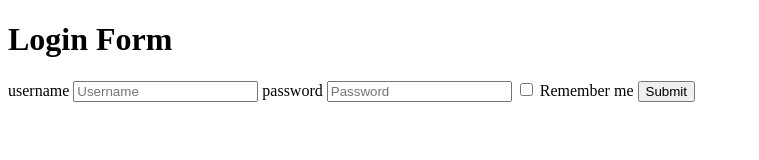
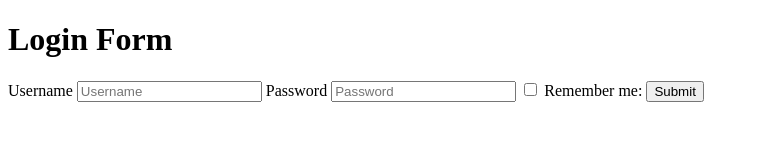
Before and after one commit to acciojob/remember-me-login-form-satyamjha09, a website: page main.html in a window 1280 px wide. Shown: the full height of the page, 0-759 px from the left. Drawn offline with Linux system fonts and the light colour scheme.

Commit message:
created a submission

```diff
--- a/main.html
+++ b/main.html
@@ -9,12 +9,12 @@
 <body>
   <h1>Login Form</h1>
   <form>
-	<label for="username">username</label>
+	<label for="username">Username</label>
     <input type="text" id="username" placeholder="Username">
-	<label for="password">password</label>
+	<label for="password">Password</label>
     <input type="password" id="password" placeholder="Password">
     <input type="checkbox" id="checkbox">
-    <label for="checkbox">Remember me</label>
+    <label for="checkbox">Remember me:</label>
     <input type="submit" id="submit" value="Submit">
   </form>
   <button id="existing" style="display: none;">
```
